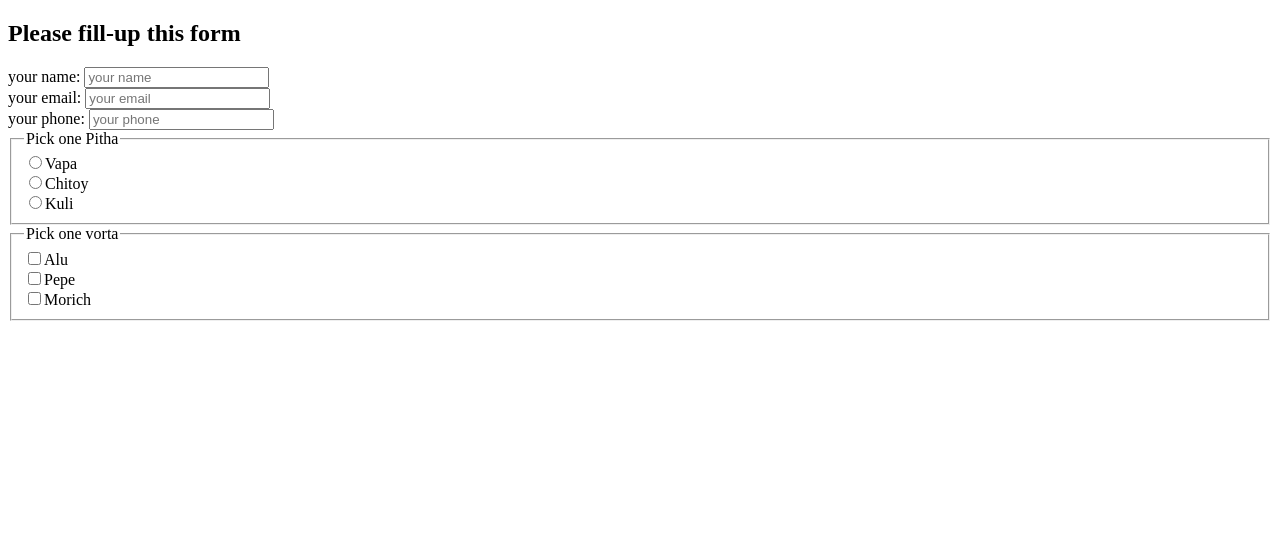
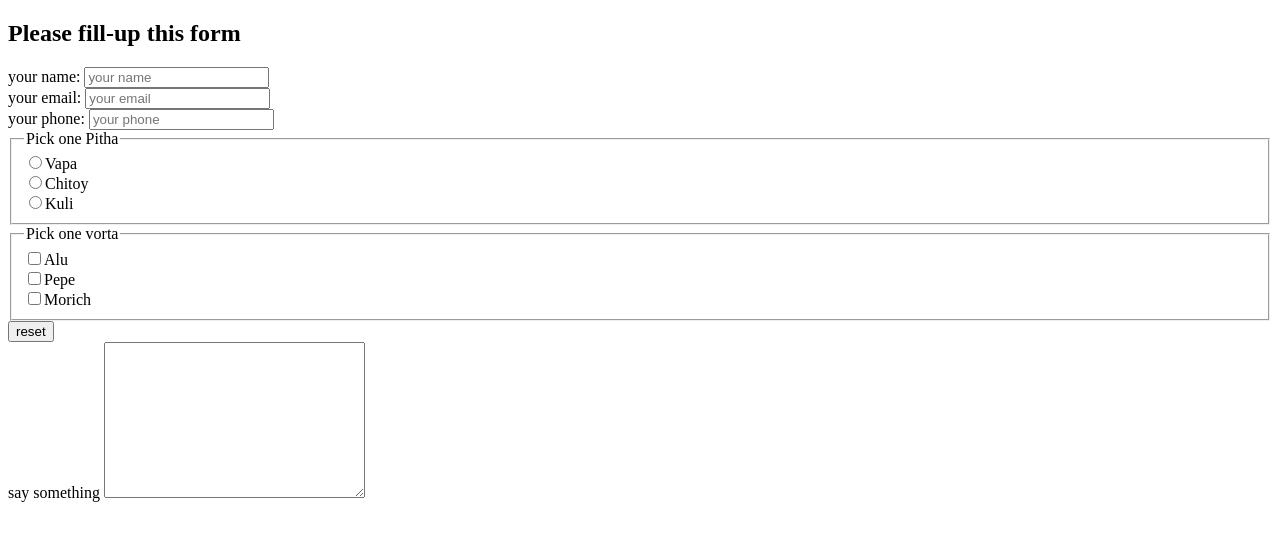
Before and after one commit to AymanSupto/html5-intro, a plain HTML site: page form.html in a window 1280 px wide. Drawn offline with Linux system fonts and the light colour scheme.

Commit message:
textarea, fieldset

```diff
--- a/form.html
+++ b/form.html
@@ -33,6 +33,11 @@
                 <label for="Pepe"><input type="checkbox" name="vorta" id="Pepe">Pepe</label>
                 <label for="Morich"><input type="checkbox" name="vorta" id="Morich">Morich</label>
             </fieldset>
+
+                <input type="reset" value="reset" id=""><br>
+                <label for="nothig">say something
+                <textarea name="" id="nothing" cols="30" rows="10"></textarea>
+                </label>
         </form>
     </main>
     <footer>
```
